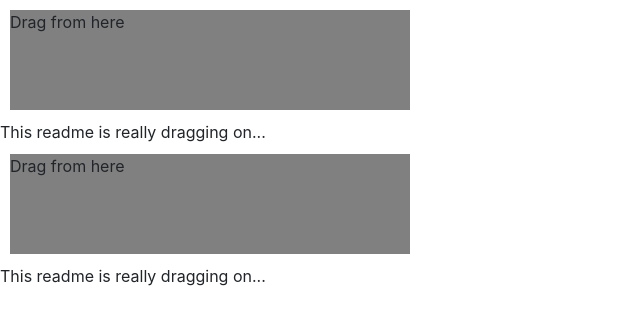
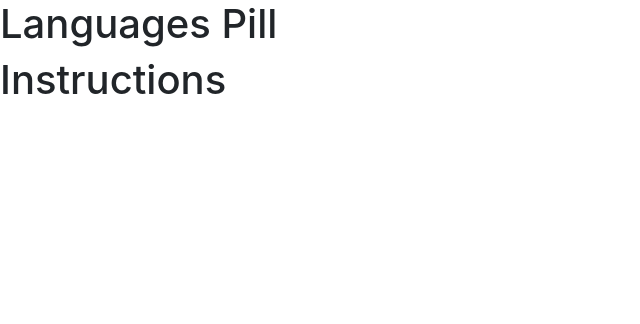
Before and after one commit to KhizerRehan/knowron-frontend-task, a React (Create React App) app: page / in a window 1280 px wide. Shown: the top 324 px of the page, without its empty margins (0-640 px from the left). Built offline with nearby package versions, Linux system fonts and the light colour scheme.

Commit message:
task: - add basic skeleton components Instructions/languages - add barrel file for to export components

```diff
--- a/src/App.js
+++ b/src/App.js
@@ -1,63 +1,15 @@
 import React from "react";
-import Draggable from 'react-draggable';
+import { Instructions, LanguagePills } from "./components";
+
 import './App.css'
 
 function App() {
 
-  const eventLogger = (e, data) => {
-    console.log('Event: ', e);
-    console.log('Data: ', data);
-  };
-
-
-  const handleStart =(event) => {
-    console.log("handleStart => ", event)
-  }
-
-  const handleDrag =(event) => {
-    console.log("handleDrag => ", event)
-  }
-
-  const handleStop =(event) => {
-    console.log("handleStop => ", event)
-  }
-
   return (
-   <React.Fragment>
-      <Draggable
-      axis="y"
-      handle=".handle"
-      defaultPosition={{x: 0, y: 0}}
-      position={null}
-      grid={[25, 25]}
-      scale={1}
-      onStart={handleStart}
-      onDrag={handleDrag}
-      onStop={handleStop}>
-      <div>
-        <div className="box handle">Drag from here</div>
-        <div>This readme is really dragging on...</div>
-      </div>
-    </Draggable>
-
-
-    <Draggable
-      axis="y"
-      handle=".handle"
-      defaultPosition={{x: 0, y: 0}}
-      position={null}
-      grid={[25, 25]}
-      scale={1}
-      onStart={handleStart}
-      onDrag={handleDrag}
-      onStop={handleStop}>
-      <div>
-        <div className="box handle">Drag from here</div>
-        <div>This readme is really dragging on...</div>
-      </div>
-    </Draggable>
-
-   </React.Fragment>
+    <React.Fragment>
+      <LanguagePills />
+      <Instructions />
+    </React.Fragment>
   );
 }
 
--- /dev/null
+++ b/src/components/Instructions.jsx
@@ -0,0 +1,8 @@
+import React from 'react';
+
+export function Instructions(props) {
+
+    return (
+        <h1>Instructions</h1>
+    )
+}
--- /dev/null
+++ b/src/components/LanguagePills.jsx
@@ -0,0 +1,8 @@
+import React from 'react';
+
+export function LanguagePills(props) {
+
+    return (
+        <h1>Languages Pill</h1>
+    )
+}
--- /dev/null
+++ b/src/components/index.js
@@ -0,0 +1,2 @@
+export * from './LanguagePills';
+export * from './Instructions'
```
